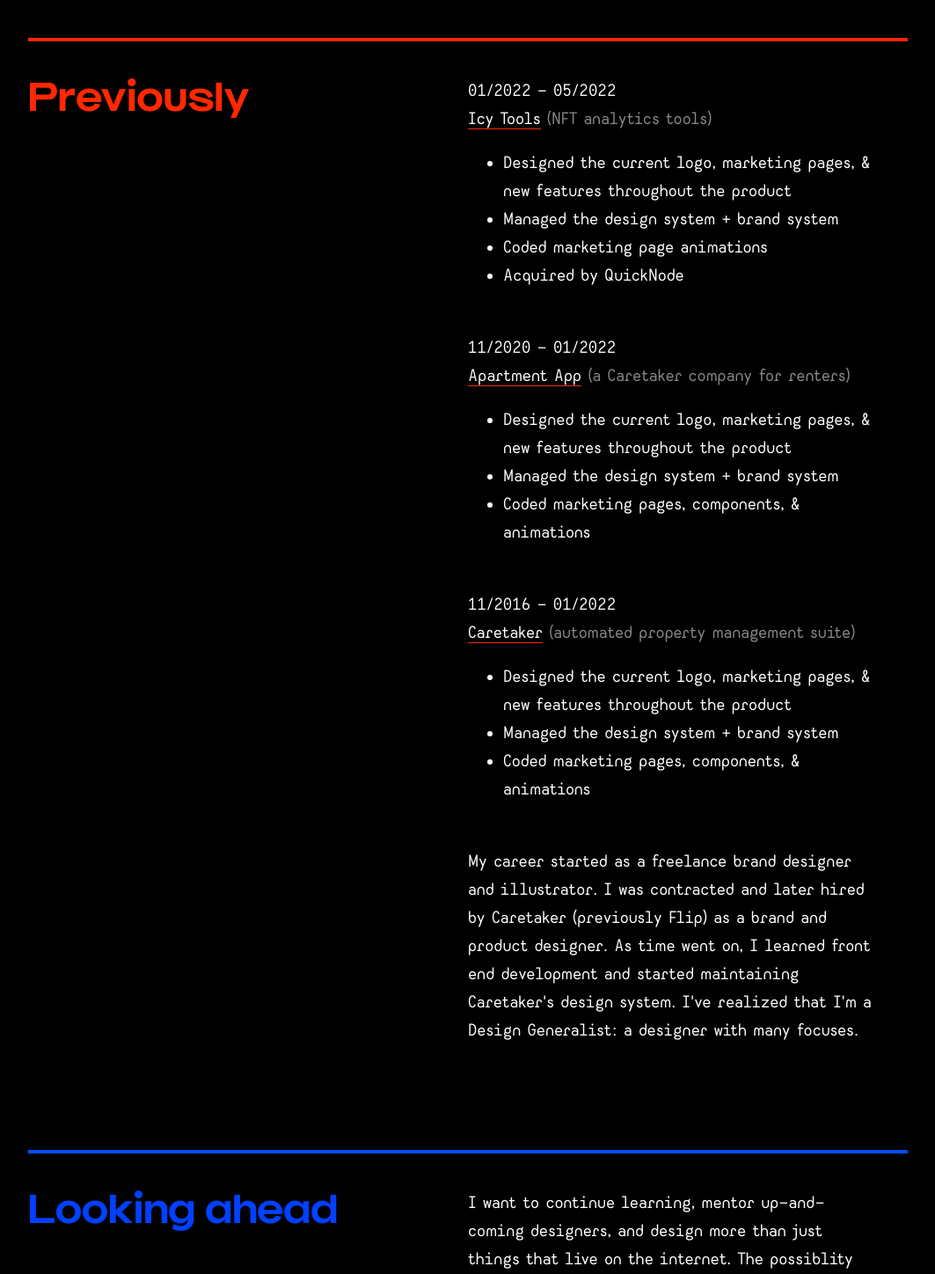
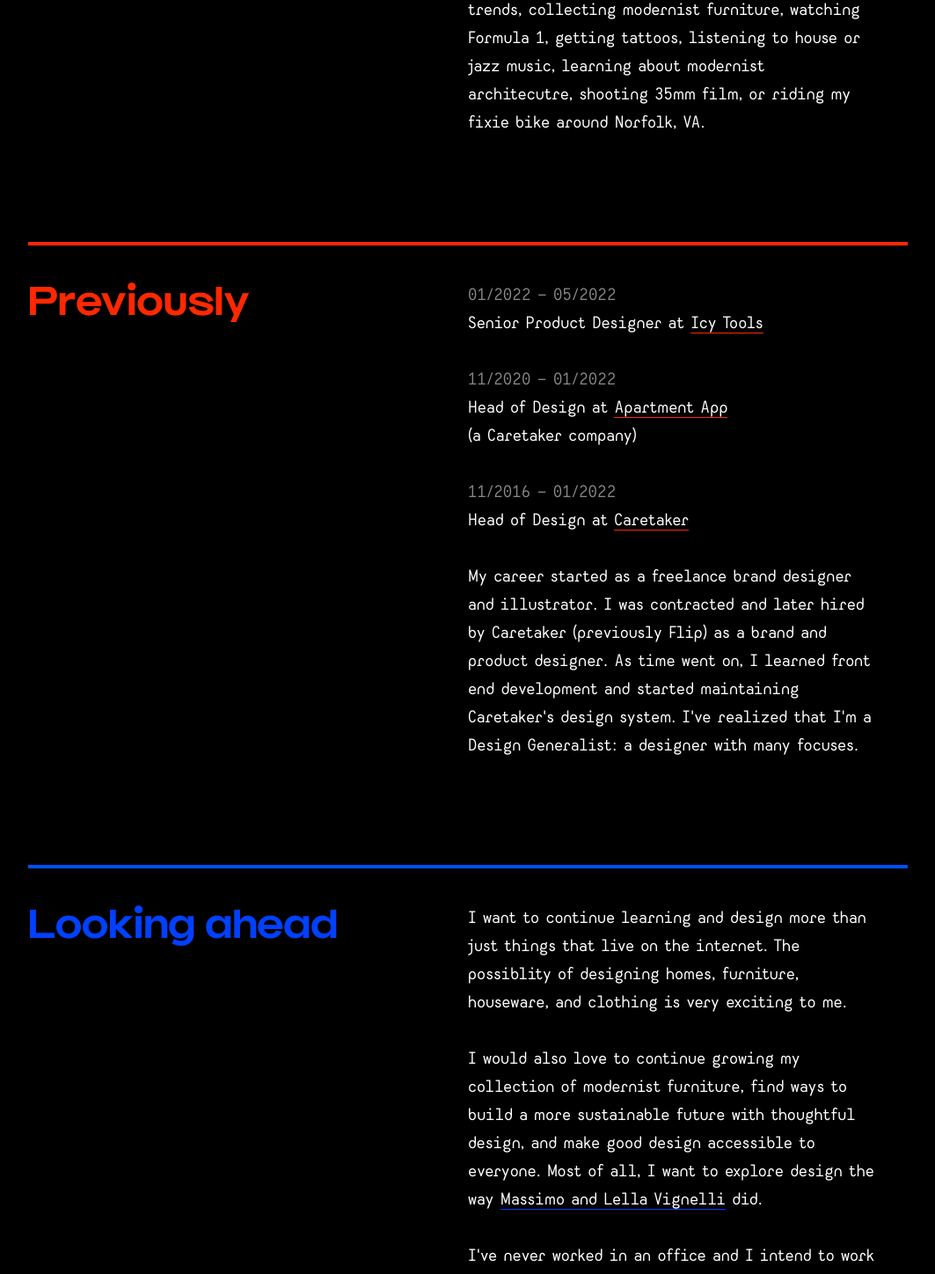
Before and after one commit to jonhargreaves/personal-site, a React (Create React App) app: page / in a window 1280 px wide. Shown: the part 1157-2605 px from the top of the page at 88% size, without its empty margins (108-1171 px from the left). Built offline with nearby package versions, Linux system fonts and the light colour scheme.

Commit message:
Updated copy and moved the logo.

```diff
--- a/src/App.css
+++ b/src/App.css
@@ -164,7 +164,7 @@ span {
   .app-section__yellow-divider,
   .app-section__red-divider,
   .app-section__blue-divider {
-    height: 4px;
+    height: 2px;
   }
 
   .app-section__white-heading,
@@ -195,6 +195,11 @@ span {
     line-height: 24px;
   }
 
+  .app-section__logo {
+    height: 40px;
+    width: 40px;
+  }
+
   .app-section__column {
     width: 100%;
   }
--- a/src/App.tsx
+++ b/src/App.tsx
@@ -19,6 +19,10 @@ function App() {
       </head>
       <div className="app-wrapper">
         <div className="app-section__white-divider" />
+        <div className="app-section__vertical-spacing" />
+        <img src={Logo} className="app-section__logo" alt="logo" />
+        <div className="app-section__vertical-spacing" />
+        <div className="app-section__vertical-spacing" />
         <div className="app-section__vertical-spacing" />
         <h1>
           Jon Hargreaves
@@ -43,7 +47,7 @@ function App() {
           <div className="app-section__horizontal-spacing" />
           <div className="app-section__column">
             <p>
-              I'm working remotely as a Senior Product Designer at <a href="https://quicknode.com/" target="_blank" className="app-section__yellow-link">QuickNode</a>. We make blockchain development simple and Web3 is powered by QuickNode.
+              I'm working remotely as a Senior Product Designer at <a href="https://quicknode.com/" target="_blank" className="app-section__yellow-link">QuickNode</a>. We make blockchain development simple and approachable for everyone. Web3 is powered by QuickNode.
               <br />
               <br />
               Freelancing status: <span>UNAVAILABLE</span>
@@ -68,33 +72,22 @@ function App() {
           <div className="app-section__horizontal-spacing" />
           <div className="app-section__column">
             <p>
-              01/2022 - 05/2022
+              <span>01/2022 - 05/2022</span>
               <br />
-              <a href="https://icy.tools/" target="_blank" className="app-section__red-link">Icy Tools</a>&nbsp;<span>(NFT analytics tools)</span>
-              <ul>
-                <li>Designed the current logo, marketing pages, & new features throughout the product</li>
-                <li>Managed the design system + brand system</li>
-                <li>Coded marketing page animations</li>
-                <li>Acquired by QuickNode</li>
-              </ul>
+              Senior Product Designer at <a href="https://icy.tools/" target="_blank" className="app-section__red-link">Icy Tools</a>
               <br />
-              11/2020 - 01/2022
               <br />
-              <a href="https://apartment.app/" target="_blank" className="app-section__red-link">Apartment App</a>&nbsp;<span>(a Caretaker company for renters)</span>
-              <ul>
-                <li>Designed the current logo, marketing pages, & new features throughout the product</li>
-                <li>Managed the design system + brand system</li>
-                <li>Coded marketing pages, components, & animations</li>
-              </ul>
+              <span>11/2020 - 01/2022</span>
               <br />
-              11/2016 - 01/2022
+              Head of Design at <a href="https://apartment.app/" target="_blank" className="app-section__red-link">Apartment App</a>
               <br />
-              <a href="https://caretaker.com/" target="_blank" className="app-section__red-link">Caretaker</a>&nbsp;<span>(automated property management suite)</span>
-              <ul>
-                <li>Designed the current logo, marketing pages, & new features throughout the product</li>
-                <li>Managed the design system + brand system</li>
-                <li>Coded marketing pages, components, & animations</li>
-              </ul>
+              (a Caretaker company)
+              <br />
+              <br />
+              <span>11/2016 - 01/2022</span>
+              <br />
+              Head of Design at <a href="https://caretaker.com/" target="_blank" className="app-section__red-link">Caretaker</a>
+              <br />
               <br />
               My career started as a freelance brand designer and illustrator. I was contracted and later hired by Caretaker (previously Flip) as a brand and product designer.
               As time went on, I learned front end development and started maintaining Caretaker's design system. I've realized that I'm a Design Generalist: a designer with many focuses.
@@ -116,14 +109,14 @@ function App() {
           <div className="app-section__horizontal-spacing" />
           <div className="app-section__column">
             <p>
-              I want to continue learning, mentor up-and-coming designers, and design more than just things that live on the internet. The possiblity of designing homes, furniture, houseware, and clothing is very exciting to me.
+              I want to continue learning and design more than just things that live on the internet. The possiblity of designing homes, furniture, houseware, and clothing is very exciting to me.
               <br />
               <br />
-              I would also love to continue growing my collection of modernist furniture, live in a mid century/modern home, find ways to build a more sustainable future with thoughtful design, and make good design accessible to everyone.
+              I would also love to continue growing my collection of modernist furniture, find ways to build a more sustainable future with thoughtful design, and make good design accessible to everyone.
               Most of all, I want to explore design the way <a href="https://www.rit.edu/vignellicenter/vignelli-legacy" target="_blank" className="app-section__blue-link">Massimo and Lella Vignelli</a> did.
               <br />
               <br />
-              I've never worked in an office and I don't intend to for the entirety of my career as a designer. I believe remote work is the future.
+              I've never worked in an office and I intend to work remotely for my entire design career.
               </p>
           </div>
           <div className="app-section__horizontal-spacing" />
@@ -171,8 +164,6 @@ function App() {
         <div className="app-section__vertical-spacing" />
         <div className="app-section__vertical-spacing" />
         <p><span>This website was designed and coded by Jon Hargeaves © 2022</span></p>
-        <div className="app-section__vertical-spacing" />
-        <img src={Logo} className="app-section__logo" alt="logo" />
       </div>
     </div>
   );
```
